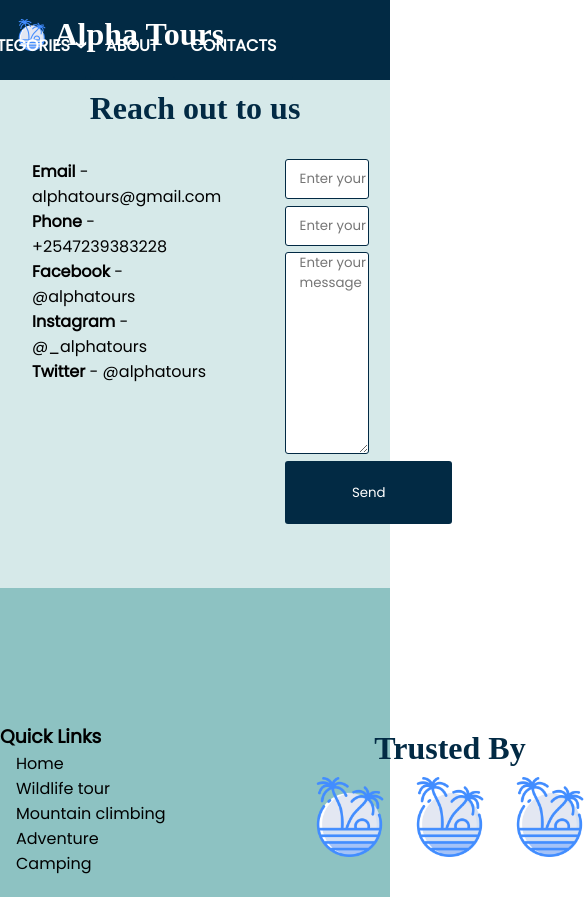
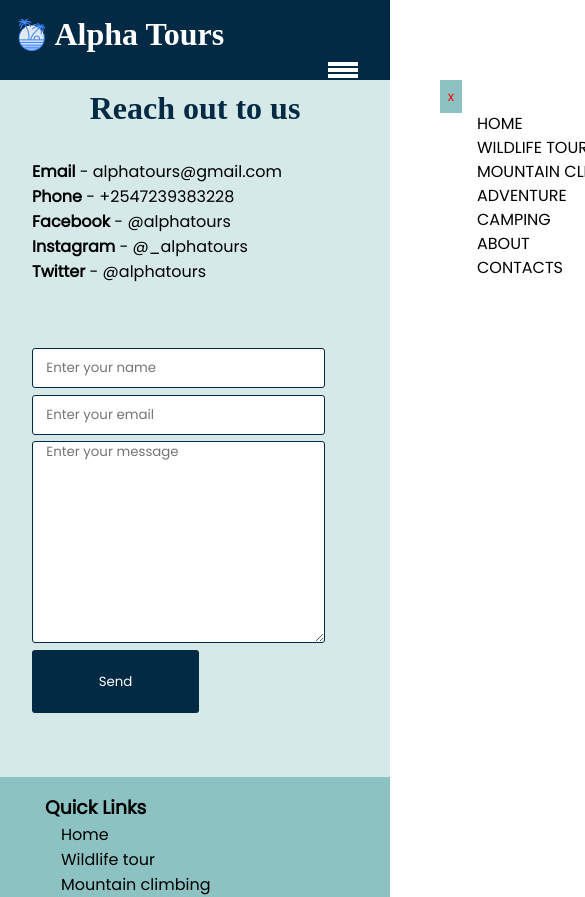
Before and after one commit to muirurii/alphatours, a React (Create React App) app: page /contacts in a window 390 px wide. Shown: the top 897 px of the page, 585 px wide, since content can reach past the window. Built offline with nearby package versions, Linux system fonts and the light colour scheme; a web font is replaced by a local one.

Commit message:
added media queries

```diff
--- a/src/components/Layout/Header.jsx
+++ b/src/components/Layout/Header.jsx
@@ -1,26 +1,28 @@
-import {Link} from 'react-router-dom';
 import Logo from './Logo';
+import MenuItems from './MenuItems';
+import { useState,useRef } from 'react';
 
 const Header = ()=>{
+    const[smallMenu,setSmallMenu] = useState(false);
+
+    const handleSmallMenu = ()=>{
+        setSmallMenu(!smallMenu);
+    }
+    const m = useRef()
+    console.log(m.current);
     return (
-            <header>
-                <Logo />
-                <nav className = "main-nav">
-                    <ul className='list'>
-                        <li><Link to="/">HOME</Link></li>
-                        <li className='dest'>CATEGORIES
-                            <ul className="more">
-                                <li><Link to="/destinations/wildlife">Wildlife tour</Link></li>
-                                <li><Link to="/destinations/mountain">Mountain climbing</Link></li>
-                                <li><Link to="/destinations/adventure">Adventure</Link></li>
-                                <li><Link to="/destinations/camping">Camping</Link></li>
-                            </ul>
-                        </li>
-                        <li><Link to="about">ABOUT</Link></li>
-                        <li><Link to="contacts">CONTACTS</Link></li>
-                    </ul>
-                </nav>
-            </header>
+         <header ref={m}>
+             {!smallMenu && <div className="hamb" onClick={handleSmallMenu}>
+                </div>}
+            <Logo />
+            <nav className = "main-nav">
+                <MenuItems />
+            </nav>
+            <nav onClick={handleSmallMenu} className={`small-menu ${smallMenu ? 'open' : null }`}>
+                <button>x</button>
+                <MenuItems />
+            </nav>
+        </header>
     );
 }
 
--- /dev/null
+++ b/src/components/Layout/MenuItems.jsx
@@ -0,0 +1,21 @@
+import {Link} from 'react-router-dom';
+
+const MenuItems = ()=>{
+    return(
+        <ul className='list'>
+        <li><Link to="/">HOME</Link></li>
+        <li className='dest'><span>CATEGORIES</span>
+            <ul className="more">
+                <li><Link to="/destinations/wildlife">Wildlife tour</Link></li>
+                <li><Link to="/destinations/mountain">Mountain climbing</Link></li>
+                <li><Link to="/destinations/adventure">Adventure</Link></li>
+                <li><Link to="/destinations/camping">Camping</Link></li>
+            </ul>
+        </li>
+        <li><Link to="about">ABOUT</Link></li>
+        <li><Link to="contacts">CONTACTS</Link></li>
+    </ul>
+    );
+}
+
+export default MenuItems;
--- a/src/components/Layout/layout.module.css
+++ /dev/null
@@ -1,27 +0,0 @@
-header {
-    position: fixed;
-    width: 100vw;
-    top: 0;
-    left: 0;
-    height: 80px;
-    /* background-color: #024430; */
-}
-
-header .logo {
-    padding: 1em 0 0 1em;
-}
-
-.main-nav {
-    position: absolute;
-    right: 10%;
-    top: 1em;
-}
-
-.main-nav ul {
-    display: flex;
-}
-
-.main-nav li {
-    padding: 0 1em;
-    font-weight: bold;
-}
--- a/src/components/Pages/Contacts/ContactInfo.jsx
+++ b/src/components/Pages/Contacts/ContactInfo.jsx
@@ -13,6 +13,7 @@ const ContactsInfo = ()=>{
                     </ul>
                 </div>
             <form>
+             <div>
                 <div>
                     <input type="text" id="name" placeholder="Enter your name"/>
                 </div>
@@ -23,6 +24,7 @@ const ContactsInfo = ()=>{
                     <textarea id="message" cols="30" rows="10" placeholder="Enter your message"></textarea>
                 </div>
                 <button type="submit">Send</button>
+             </div>
             </form>
         </div>
     );
--- a/src/components/Pages/Destinations/Destinations.jsx
+++ b/src/components/Pages/Destinations/Destinations.jsx
@@ -21,7 +21,7 @@ const Destinations = ({places})=>{
                   <input type="text" placeholder="search destinations" value = {search} onChange = {handleSearch}/>
               </form>
           </div>
-        {placesArr.length ? placesArr.map(place=><Destination place={place} key={place.id}/>) : 'no des'}
+        {placesArr.length ? placesArr.map(place=><Destination place={place} key={place.id}/>) : <p className="user-message">No destination fit your search found</p>}
       </div>
     )
 }
--- a/src/index.css
+++ b/src/index.css
@@ -75,8 +75,9 @@ header {
 
 .main-nav {
     position: absolute;
-    right: 25%;
+    right: 20%;
     bottom: 0em;
+    display: none;
 }
 
 .main-nav ul {
@@ -93,12 +94,136 @@ header {
     font-weight: bold;
     color: #fff;
     border-bottom: 3px solid #022a44;
-    border-radius:4px;
+    border-radius: 4px;
 }
 
 .main-nav .list>li:hover {
     background-color: #fff;
     color: #022a44;
+}
+
+.main-nav .dest {
+    position: relative;
+    cursor: pointer;
+    margin-right: 4px;
+}
+
+.main-nav .dest::after {
+    content: '>';
+    position: absolute;
+    right: 1.5px;
+    transform: rotateZ(90deg) scaleY(1.3);
+    transition: transform 300ms linear;
+}
+
+.main-nav .dest:hover::after {
+    transform: rotateZ(-90deg) scaleY(1.3);
+}
+
+.main-nav .dest .more {
+    display: block;
+    width: 200px;
+    background-color: #fff;
+    border: 1px solid #8dc2c2;
+    border-radius: 3px;
+    font-weight: normal;
+    position: absolute;
+    top: 100%;
+    left: 20%;
+    clip-path: inset(0 0 100% 0);
+}
+
+.main-nav .dest:hover .more {
+    animation: more 200ms linear forwards;
+}
+
+@keyframes more {
+    to {
+        clip-path: inset(0 0 0 0);
+    }
+}
+
+.main-nav .more li {
+    color: #022a44;
+    padding: .5em;
+}
+
+.main-nav .more li:hover {
+    background-color: #8dc2c2;
+}
+
+.hamb {
+    background: #ffffff;
+    width: 30px;
+    height: 4px;
+    position: absolute;
+    right: 2em;
+    bottom: .5em;
+    cursor: pointer;
+    z-index: 300;
+}
+
+.hamb::after,
+.hamb::before {
+    content: '';
+    position: absolute;
+    width: 100%;
+    height: 100%;
+    background: inherit;
+}
+
+.hamb::after {
+    top: -6px;
+}
+
+.hamb::before {
+    bottom: -6px;
+}
+
+.small-menu {
+    position: absolute;
+    right: 0;
+    top: 100%;
+    width: calc(100vw - 2em);
+    height: 100vh;
+    padding: 2em 1em;
+    background-color: #fff;
+    transform: translateX(110vw);
+    transition: 300ms linear;
+    pointer-events: none;
+}
+
+.small-menu.open {
+    transform: translateX(0);
+}
+
+.small-menu li {
+    text-transform: uppercase;
+    line-height: 1.5;
+    pointer-events: all;
+}
+
+.small-menu a {
+    display: block;
+}
+
+.small-menu a:hover {
+    background-color: #8dc2c2;
+}
+
+.small-menu span {
+    display: none;
+}
+
+.small-menu button {
+    padding: .5em .6em;
+    border-radius: 0;
+    background-color: #8dc2c2;
+    color: #ff0000;
+    position: absolute;
+    top: 0;
+    left: -1.6em;
+    pointer-events: all;
 }
 
 
@@ -107,13 +232,8 @@ header {
 footer {
     min-height: 50vh;
     background-color: #8dc2c2;
-    display: grid;
-    grid-template-columns: repeat(3, 1fr);
     place-items: center;
-}
-
-footer h1 {
-    text-align: center;
+    padding: 1em 1.5em;
 }
 
 footer .logo {
@@ -149,56 +269,6 @@ footer li:hover {
     margin: 10px;
 }
 
-.dest {
-    position: relative;
-    cursor: pointer;
-    margin-right: 4px;
-}
-
-.dest::after {
-    content: '>';
-    position: absolute;
-    right: 1.5px;
-    transform: rotateZ(90deg) scaleY(1.3);
-    transition: transform 300ms linear;
-}
-
-.dest:hover::after {
-    transform: rotateZ(-90deg) scaleY(1.3);
-}
-
-.dest .more {
-    display: block;
-    width: 200px;
-    background-color: #fff;
-    border: 1px solid #8dc2c2;
-    border-radius: 3px;
-    font-weight: normal;
-    position: absolute;
-    top: 100%;
-    left: 20%;
-    clip-path: inset(0 0 100% 0);
-}
-
-.dest:hover .more {
-    animation: more 200ms linear forwards;
-}
-
-@keyframes more {
-    to {
-        clip-path: inset(0 0 0 0);
-    }
-}
-
-.more li {
-    color: #022a44;
-    padding: .5em;
-}
-
-.more li:hover {
-    background-color: #8dc2c2;
-}
-
 #root>div {
     padding-bottom: 2em;
 }
@@ -214,7 +284,7 @@ footer li:hover {
 }
 
 .highlight h1 {
-    font:bold 2rem;
+    font: bold 2rem;
     color: #022a44;
     max-width: 500px;
 }
@@ -416,9 +486,11 @@ footer li:hover {
 .buttons {
     margin-top: 2em;
 }
-.buttons button{
-    padding:.8em 3em;
+
+.buttons button {
+    padding: .8em 3em;
 }
+
 .buttons button:last-child {
     background-color: #fff;
     color: #000;
@@ -489,17 +561,16 @@ select-pure {
 
 .destination {
     background-size: 100% 100%;
-    display: grid;
-    grid-template-columns: repeat(2, 1fr);
-}
-
-.destination:nth-child(odd)>.description {
-    transform: translateX(100%);
 }
 
 .description {
     background-color: #8dc2c25b;
     backdrop-filter: blur(8px);
+    padding: 1em;
+}
+
+.user-message {
+    text-align: center;
     padding: 1em;
 }
 
@@ -588,21 +659,26 @@ select-pure {
 .booking button:hover {
     opacity: .95;
 }
+
+
 /* About */
-.about{
-    padding:90px 6em 4em 6em;
 
+.about {
+    padding: 90px 2em 2em 2em;
 }
-.about h1{
-    text-align:center;
+
+.about h1 {
+    text-align: center;
 }
-.testimonials{
-    background-color:#fff;
+
+.testimonials {
+    background-color: #fff;
 }
-.testimonials>div{
+
+.testimonials>div {
     position: relative;
     height: 500px;
-    width: 50%;
+    width: 90%;
     margin: 0 auto;
     overflow: hidden;
 }
@@ -614,17 +690,19 @@ select-pure {
     min-height: calc(300px - 3rem);
     padding: 1em 2em;
     background-color: #fff;
-    transform: scale(0) translate(50%,50%);
+    transform: scale(0) translate(50%, 50%);
     transition: 1s linear;
-    border-radius:10px;
+    border-radius: 10px;
 }
 
 .testimonial.active {
     transform: scale(1);
     z-index: 2;
     background-color: #8dc2c25b;
-    transform-origin:top;
+    transform-origin: top;
 }
+
+
 /* contacts */
 
 .contacts {
@@ -632,32 +710,27 @@ select-pure {
     background-color: #8dc2c25b;
 }
 
-.contacts h1,.testimonials h1 {
+.contacts h1,
+.testimonials h1 {
     text-align: center;
-}
-
-.contacts-info {
-    display: grid;
-    grid-template-columns: repeat(2, 1fr);
 }
 
 .contacts-info>div,
 .contacts-info form {
     padding: 2em;
 }
-.contacts-info label{
-    font-weight:bold;
+
+.contacts-info label {
+    font-weight: bold;
 }
-.contacts-info>div {
-    display: flex;
-    justify-content: center;
+
+.contacts-info li:hover {
+    text-decoration: underline;
 }
-.contacts-info li:hover{
-    text-decoration:underline;
-}
+
 .contacts input,
 .contacts textarea {
-    width: 50%;
+    width: 90%;
     padding-left: 1em;
     border: 1px solid #022a44;
 }
@@ -671,3 +744,54 @@ select-pure {
     background-color: #022a44;
     color: #fff;
 }
+
+@media (min-width:800px) {
+    .main-nav {
+        display: block;
+    }
+    .hamb {
+        display: none;
+    }
+    .small-menu {
+        display: none;
+    }
+}
+
+@media (min-width:650px) {
+    footer {
+        display: grid;
+        grid-template-columns: repeat(2, 1fr);
+        padding: 0;
+    }
+    footer h1 {
+        text-align: center;
+    }
+    .about {
+        padding: 90px 4em 4em 4em;
+    }
+    .testimonials>div {
+        width: 55%;
+    }
+    .contacts-info {
+        display: grid;
+        grid-template-columns: repeat(2, 1fr);
+    }
+    .contacts input,
+    .contacts textarea {
+        width: 70%;
+    }
+}
+
+@media (min-width:900px) {
+    footer {
+        display: grid;
+        grid-template-columns: repeat(3, 1fr);
+    }
+    .destination {
+        display: grid;
+        grid-template-columns: repeat(2, 1fr);
+    }
+    .destination:nth-child(odd)>.description {
+        transform: translateX(100%);
+    }
+}
```
Also changed, not shown: src/components/Pages/HomePage/Popular.jsx (+10 -2 lines), src/components/Pages/HomePage/homepage.module.css (deleted, +0 -46 lines).
